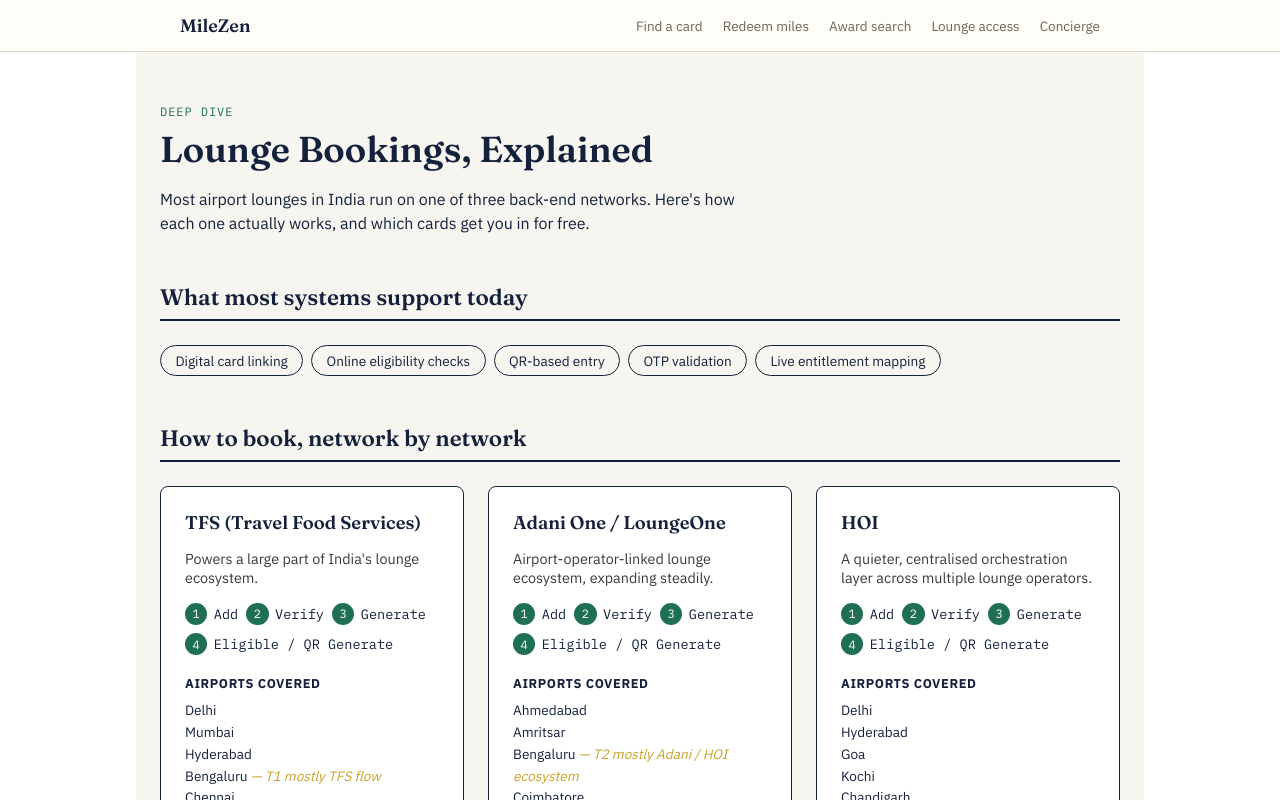
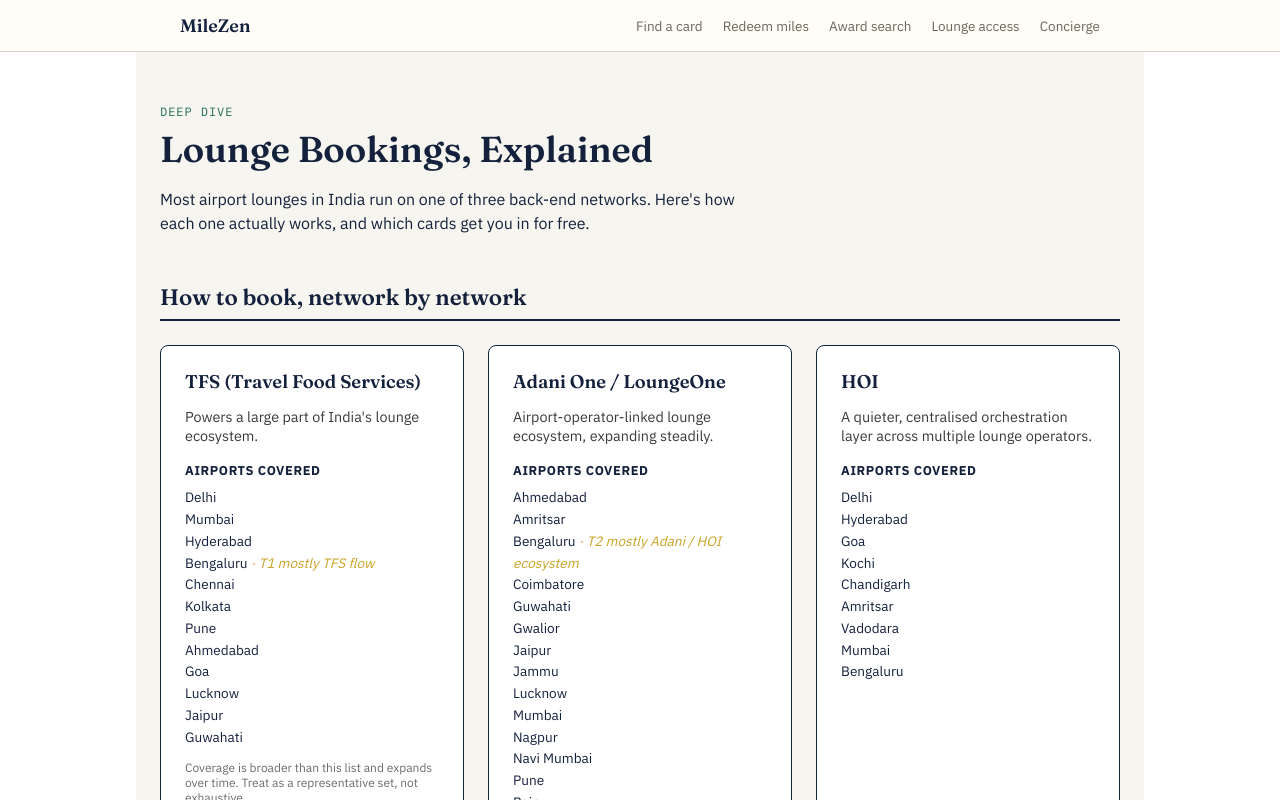
Before and after one commit to srinfinityvlogs/MileZen, a Next.js app: page /lounge-access in a window 1280 px wide. Shown: the top 800 px of the page. Built offline with nearby package versions, Linux system fonts and the light colour scheme; no server answers; the database is empty.

Commit message:
Simplify lounge-access page: drop capability/step lists, fix em dash, flag Amex Platinum for lounge access

```diff
--- a/app/lounge-access/page.tsx
+++ b/app/lounge-access/page.tsx
@@ -11,14 +11,14 @@ interface LoungeCard {
   affiliateLink: string;
 }
 
-// Public page — no auth, server-rendered. Lounge network/steps/airport
-// content comes from data/lounge-networks.json (static, no DB round
-// trip — see lib/lounge-data.ts). The card list is the one piece that
-// hits Supabase, filtered to cards flagged lounge_access = true in the
+// Public page — no auth, server-rendered. Lounge network/airport content
+// comes from data/lounge-networks.json (static, no DB round trip — see
+// lib/lounge-data.ts). The card list is the one piece that hits
+// Supabase, filtered to cards flagged lounge_access = true in the
 // catalog (data/card-products.json -> loungeAccess, same pattern as
 // every other card field).
 export default async function LoungeAccessPage() {
-  const { commonCapabilities, networks } = getLoungeData();
+  const { networks } = getLoungeData();
 
   const supabase = await createClient();
   const { data } = await supabase
@@ -49,17 +49,6 @@ export default async function LoungeAccessPage() {
       </header>
 
       <section className={styles.section}>
-        <h2 className={styles.sectionTitle}>What most systems support today</h2>
-        <ul className={styles.pillRow}>
-          {commonCapabilities.map((capability) => (
-            <li key={capability} className={styles.pill}>
-              {capability}
-            </li>
-          ))}
-        </ul>
-      </section>
-
-      <section className={styles.section}>
         <h2 className={styles.sectionTitle}>How to book, network by network</h2>
         <div className={styles.networkGrid}>
           {networks.map((network) => (
@@ -67,22 +56,13 @@ export default async function LoungeAccessPage() {
               <h3 className={styles.networkName}>{network.name}</h3>
               <p className={styles.networkSummary}>{network.summary}</p>
 
-              <ol className={styles.stepList}>
-                {network.steps.map((step, i) => (
-                  <li key={step} className={styles.step}>
-                    <span className={styles.stepIndex}>{i + 1}</span>
-                    {step}
-                  </li>
-                ))}
-              </ol>
-
               <h4 className={styles.airportsHeading}>Airports covered</h4>
               <ul className={styles.airportList}>
                 {network.airports.map((airport) => (
                   <li key={airport.city} className={styles.airportItem}>
                     {airport.city}
                     {airport.note && (
-                      <span className={styles.airportNote}> — {airport.note}</span>
+                      <span className={styles.airportNote}> · {airport.note}</span>
                     )}
                   </li>
                 ))}
--- a/data/card-products.json
+++ b/data/card-products.json
@@ -30,7 +30,8 @@
     "earnProgrammeName": "Membership Rewards",
     "affiliateLink": "https://example.com/apply/amex-platinum?ref=milezen",
     "tagline": "Premium lounge access and concierge benefits",
-    "feeWaiverNote": null
+    "feeWaiverNote": null,
+    "loungeAccess": true
   },
   {
     "issuerName": "HDFC Bank",
--- a/data/lounge-networks.json
+++ b/data/lounge-networks.json
@@ -1,18 +1,10 @@
 {
-  "commonCapabilities": [
-    "Digital card linking",
-    "Online eligibility checks",
-    "QR-based entry",
-    "OTP validation",
-    "Live entitlement mapping"
-  ],
   "networks": [
     {
       "id": "tfs",
       "name": "TFS (Travel Food Services)",
       "shortName": "TFS",
       "summary": "Powers a large part of India's lounge ecosystem.",
-      "steps": ["Add", "Verify", "Generate", "Eligible / QR Generate"],
       "airports": [
         { "city": "Delhi" },
         { "city": "Mumbai" },
@@ -27,14 +19,13 @@
         { "city": "Jaipur" },
         { "city": "Guwahati" }
       ],
-      "airportsNote": "Coverage is broader than this list and expands over time — treat as a representative set, not exhaustive."
+      "airportsNote": "Coverage is broader than this list and expands over time. Treat as a representative set, not exhaustive."
     },
     {
       "id": "adani-one",
       "name": "Adani One / LoungeOne",
       "shortName": "Adani One",
       "summary": "Airport-operator-linked lounge ecosystem, expanding steadily.",
-      "steps": ["Add", "Verify", "Generate", "Eligible / QR Generate"],
       "airports": [
         { "city": "Ahmedabad" },
         { "city": "Amritsar" },
@@ -61,7 +52,6 @@
       "name": "HOI",
       "shortName": "HOI",
       "summary": "A quieter, centralised orchestration layer across multiple lounge operators.",
-      "steps": ["Add", "Verify", "Generate", "Eligible / QR Generate"],
       "airports": [
         { "city": "Delhi" },
         { "city": "Hyderabad" },
--- a/lib/lounge-data.ts
+++ b/lib/lounge-data.ts
@@ -11,13 +11,11 @@ const NetworkSchema = z.object({
   name: z.string(),
   shortName: z.string(),
   summary: z.string(),
-  steps: z.array(z.string()),
   airports: z.array(AirportSchema),
   airportsNote: z.string().optional(),
 });
 
 const LoungeDataSchema = z.object({
-  commonCapabilities: z.array(z.string()),
   networks: z.array(NetworkSchema),
 });
 
```
